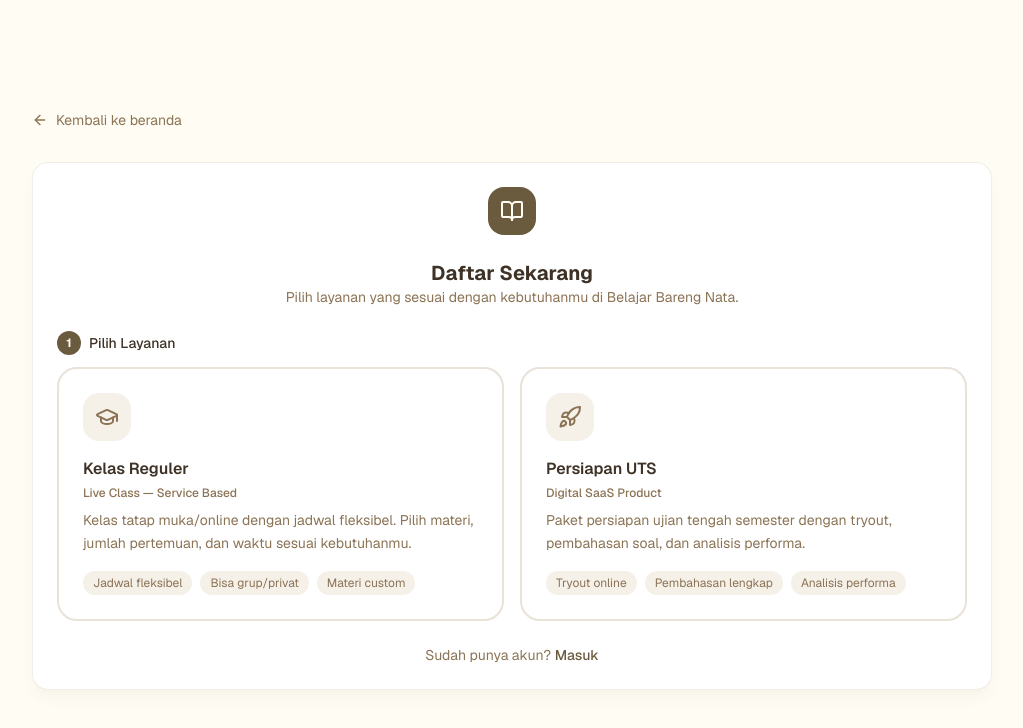
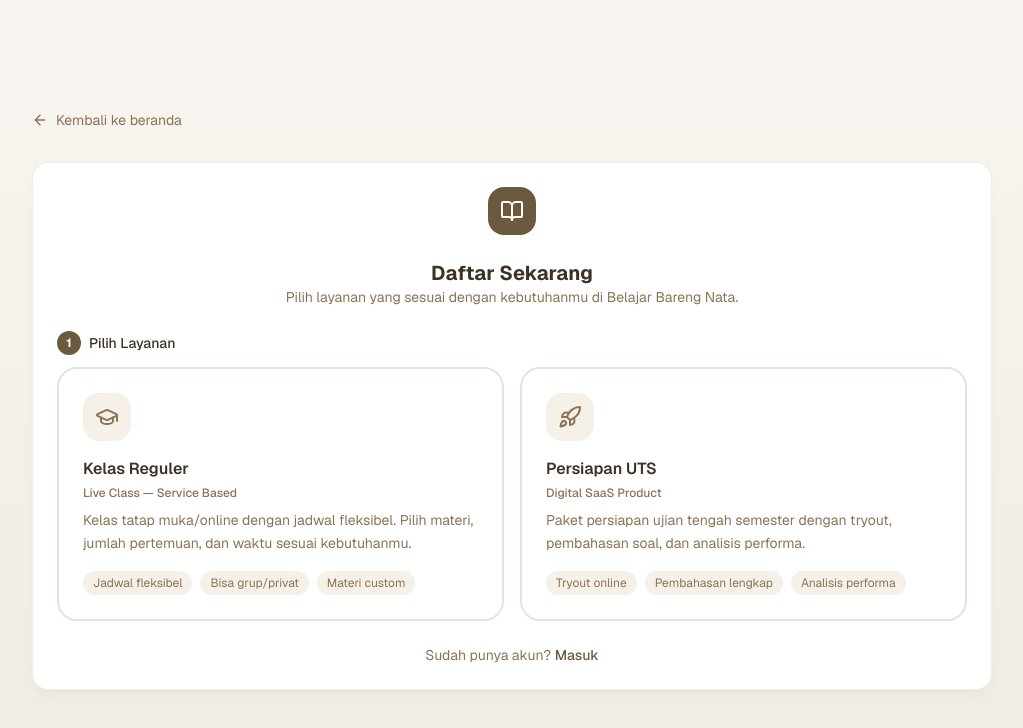
Before and after one commit to pranata-dev/bbn-website, a Next.js app: page /register in a window 1280 px wide. Shown: the top 728 px of the page, without its empty margins (128-1151 px from the left). Built offline with nearby package versions, Linux system fonts and the light colour scheme.

Commit message:
style: add subtle vertical background gradient for enhanced depth

```diff
--- a/src/app/register/page.tsx
+++ b/src/app/register/page.tsx
@@ -205,7 +205,7 @@ export default function RegisterPage() {
     }
 
     return (
-        <div className="min-h-screen bg-cream flex items-center justify-center p-4 py-12">
+        <div className="min-h-screen bg-gradient-to-b from-[#F8F5F0] to-[#F1ECE4] flex items-center justify-center p-4 py-12">
             {/* Background decoration */}
             <div className="fixed inset-0 -z-10">
                 <div className="absolute top-20 right-20 w-72 h-72 bg-earthy-gold/10 rounded-full blur-3xl" />
```
